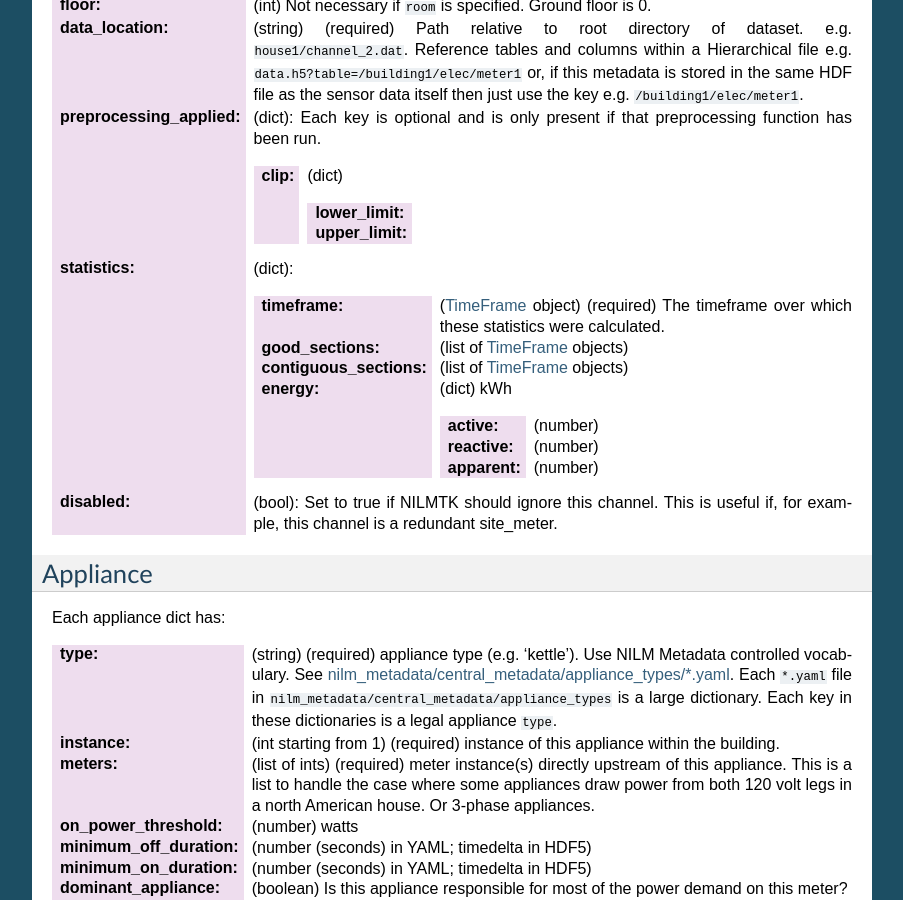
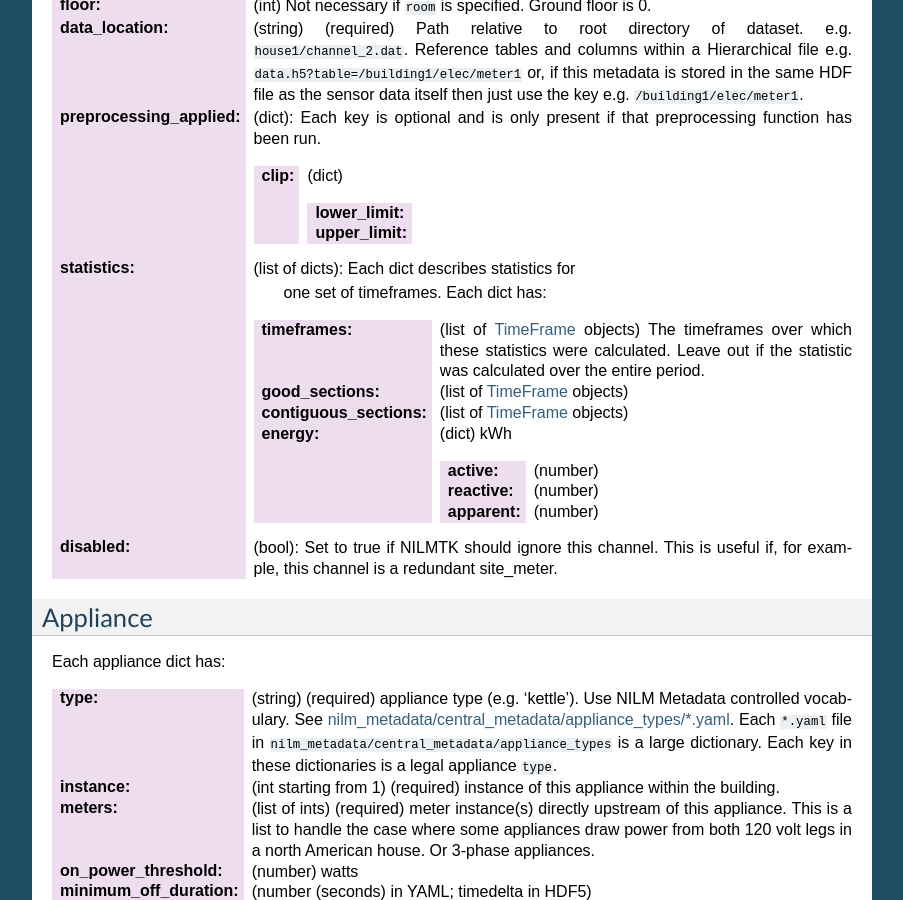
Before and after one commit to nilmtk/nilm_metadata, a Sphinx documentation site: the page built from docs/source/dataset_metadata.rst, in a window 1280 px wide and 900 px high, scrolled down 3724 px. Shown: the whole window, without its empty margins (198-1101 px from the left). Built offline with Sphinx 7.4.7, drawn with Linux system fonts in a browser that asks for light colours.

Commit message:
tweaking `statistics` data structure

```diff
--- a/docs/source/dataset_metadata.rst
+++ b/docs/source/dataset_metadata.rst
@@ -256,10 +256,12 @@
       :lower_limit:
       :upper_limit:
 
-:statistics: (dict):
+:statistics: (list of dicts): Each dict describes statistics for
+             one set of timeframes.  Each dict has:
 
-   :timeframe: (`TimeFrame`_ object) (required) The timeframe
-               over which these statistics were calculated.
+   :timeframes: (list of `TimeFrame`_ objects) The timeframes
+               over which these statistics were calculated.  Leave out
+               if the statistic was calculated over the entire period.
    :good_sections: (list of `TimeFrame`_ objects)
    :contiguous_sections: (list of `TimeFrame`_ objects)
    :energy: (dict) kWh
```
